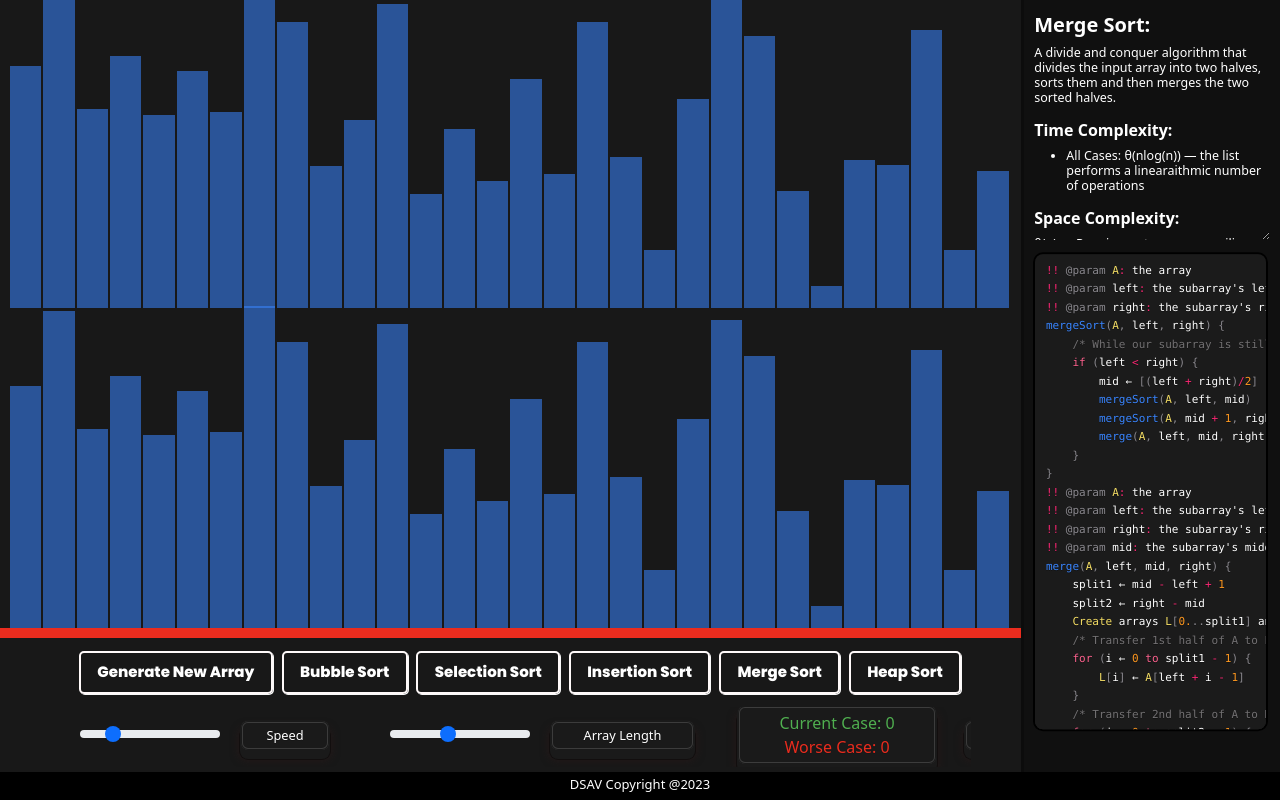
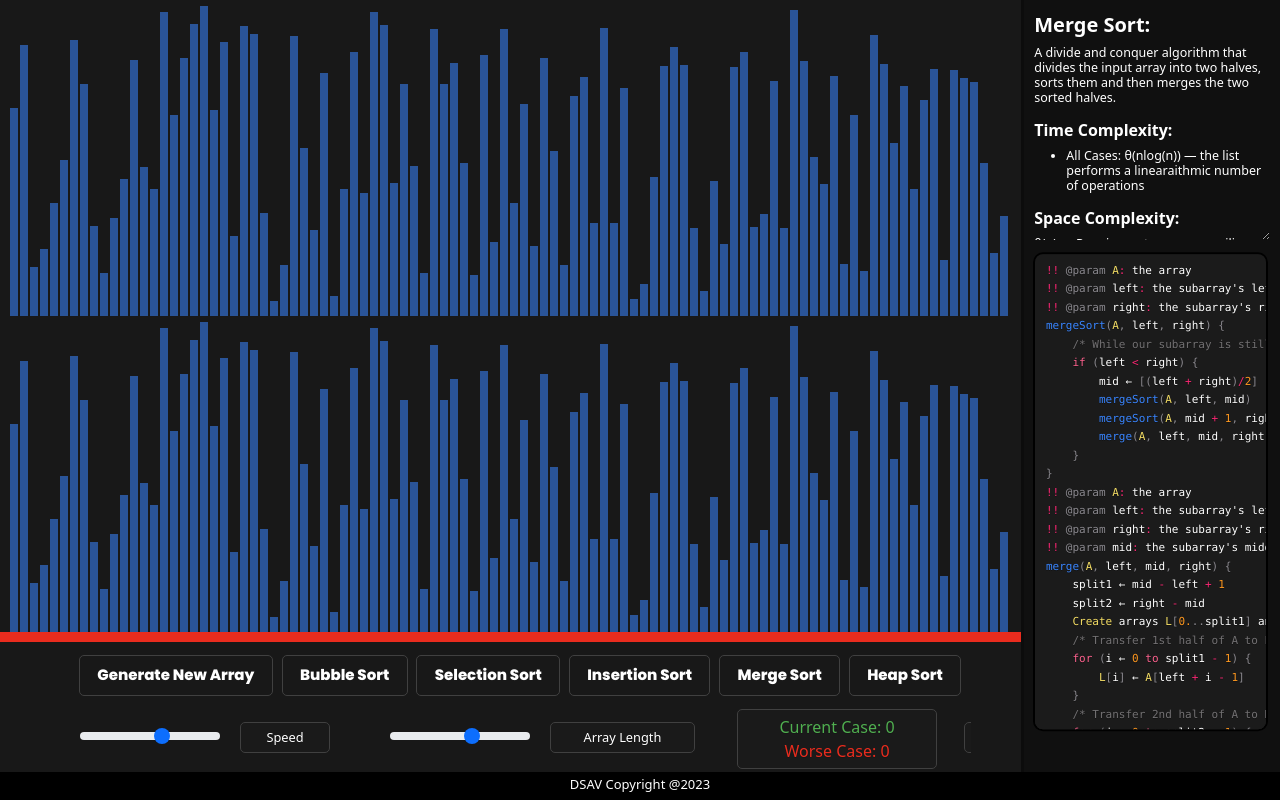
Before and after one commit to nguyenv119/DSAV, a React (Vite) app: page / in a window 1280 px wide. Built offline with nearby package versions, Linux system fonts and the light colour scheme.

Commit message:
simplified btns for team

```diff
--- a/src/App.css
+++ b/src/App.css
@@ -68,19 +68,21 @@ button[class*="btn"] {border: 1;}
 	text-align: center;
 	transition: top .01s linear;
 	text-shadow: 0 1px 0 rgba(0,0,0,0.15);
-  border-radius: 8px;
+  border-radius: 5px;
   border: 1px solid transparent;
 }
 
 /* 3D button colors */
 .btn-3d.regular {
+  border: 1px solid rgb(64, 64, 64);
   box-sizing: border-box;
 	background-color: #1a1a1a;
-	box-shadow: 0 0 0 1px #1a1a1a inset,
+
+	/* box-shadow: 0 0 0 1px #1a1a1a inset,
         0 0 0 2px rgba(255,255,255,0.15) inset,
         0 8px 0 0 #1a1a1a,
         0 8px 0 1px rgba(0,0,0,0.4),
-				0 8px 8px 1px rgba(51, 26, 26, 0.5);
+				0 8px 8px 1px rgba(51, 26, 26, 0.5); */
   margin-right: 20px;
 }
 
@@ -313,7 +315,7 @@ button[class*="btn"] {border: 1;}
   justify-content: left;
   position: relative;
   left: 1%;
-  height: 38.5%;
+  height: 39.5%;
   width: 98%;
 }
 
@@ -358,8 +360,8 @@ button[class*="btn"] {border: 1;}
   color: rgb(255, 255, 255);
   background-color: transparent;
   transition: all 1s;
-  box-shadow: 1px 1px 0 rgba(255, 255, 255, 0.971);
-  border: 2px solid rgb(255, 250, 250);
+  /* box-shadow: 1px 1px 0 rgba(255, 255, 255, 0.971);  */
+  border: 1px solid rgb(64, 64, 64);
   white-space: nowrap;
   font-weight: 900;
   position:relative;
@@ -521,7 +523,6 @@ button:hover {
   max-width: 10vw;
   width: 2vw;
   position: relative;
-  top: -2px;
   margin-right: 20px;
   font-size: 1vw;
 
--- a/src/SortingVisualizer/SortingVisualizer.jsx
+++ b/src/SortingVisualizer/SortingVisualizer.jsx
@@ -30,7 +30,7 @@ import ProgressBar from './ProgressBar';
 import { left } from "@popperjs/core";
 
 const MINVAL = 10;
-const MAXVAL = 645;
+const MAXVAL = 625;
 const SPEED_THRESHOLD = 6;
 
 export const PRIMARY_COLOR = '#3a85ff8e';
@@ -64,8 +64,8 @@ export default class SortingVisualizer extends React.Component {
             sortingAlgorithm: null,
             isSorting: false,
             buttonsDisabled: false,
-            ANIMATION_SPEED_MS: 2, //6
-            BARS: 11, // 14
+            ANIMATION_SPEED_MS: 6, //6
+            BARS: 14, // 14
             sortingInProgress: false,
             activeButton: "",
             activeSortingButton: "",
@@ -398,7 +398,7 @@ export default class SortingVisualizer extends React.Component {
                     </div>
                     <div
                         className="arrayBars"
-                        style={{height: activeAlgorithmKey === "mergeSort" ? '40%' : '80%'}}>
+                        style={{height: activeAlgorithmKey === "mergeSort" ? '39.5%' : '79%'}}>
                             {array.map((value, index) => (
                                 <div
                                     className="arrayBar"
```
